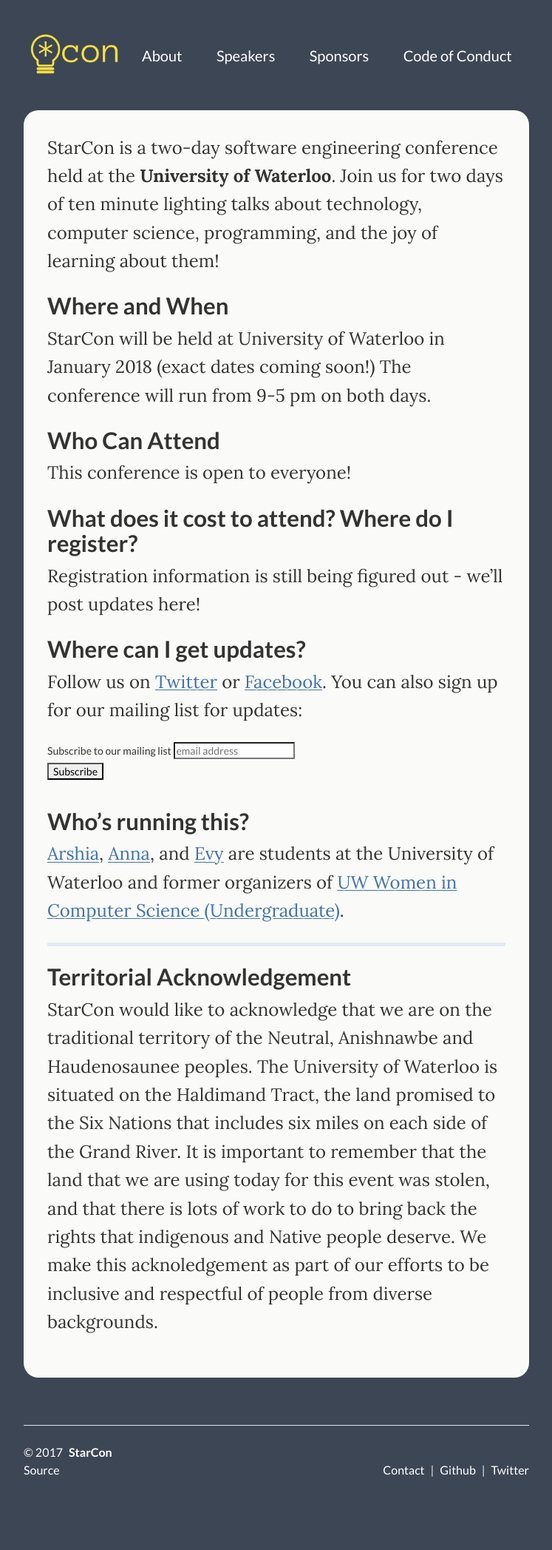
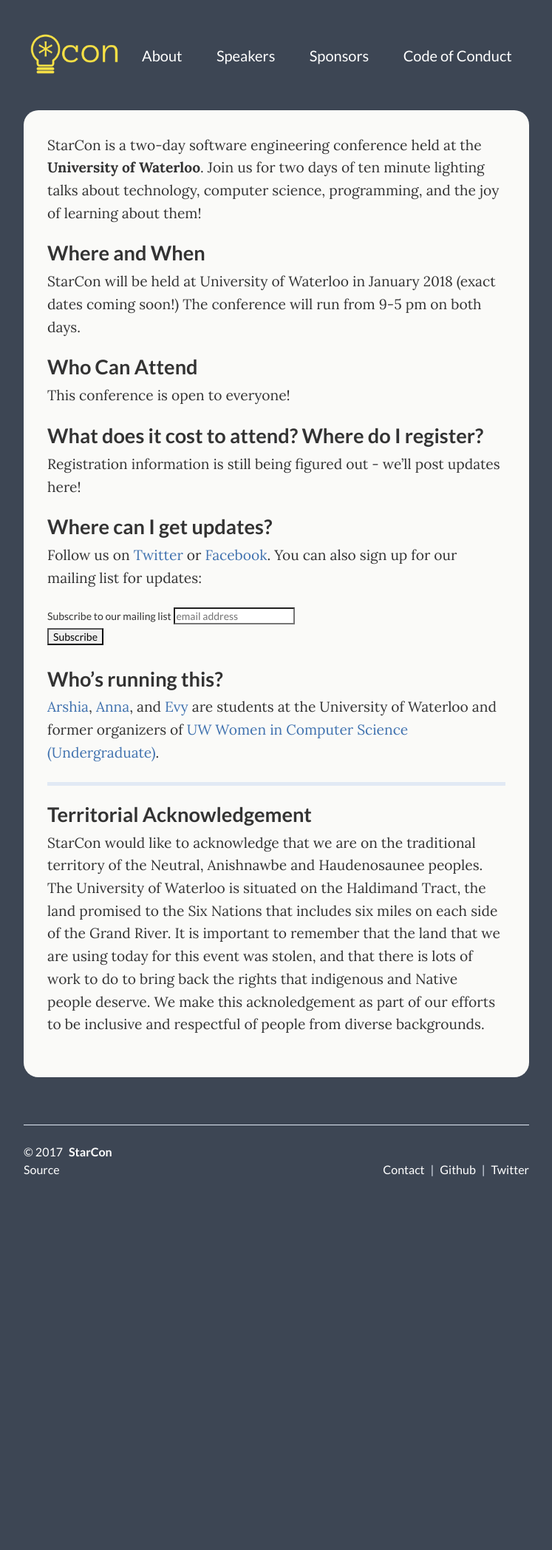
Before and after one commit to StarConKW/starconkw.github.io, a Jekyll site: the page built from index.md, in a window 1280 px wide. Shown: the whole page at 74% size, without its empty margins (266-1013 px from the left). Built offline with Jekyll 4.4.1, drawn with Linux system fonts in a browser that asks for light colours; comment, search, counter and statistics services are not loaded; after the commit the page ends 1689 px from its top, so only the background shows below that.

Commit message:
fixed font size and links

```diff
--- a/_sass/_site.scss
+++ b/_sass/_site.scss
@@ -227,3 +227,37 @@ html, body, .site-header, .site-footer {
     margin-bottom: 10px;
   }
 }
+
+@media (min-width: 768px) {
+  h2 { font-size: 1.7rem }
+.lead { font-size: 1rem }
+}
+
+@media (min-width: 768px) { .lead { font-size: 1.2rem } }
+
+.pretty-links a  {
+  background-image: none;
+}
+
+.pretty-links a:hover {
+  color: #3d4654;
+}
+
+/* these aren't working but ?? oh well */
+
+::-moz-selection {
+  background-color: transparent;
+  color: #3d4654;
+  text-shadow: none;
+}
+
+::selection {
+  background-color: transparent;
+  color: #3d4654;
+  text-shadow: none;
+}
+
+.site-nav a:focus, .site-nav a:active {
+  color: #3d4654;
+  backgroiund-image: none;
+}
--- a/index.md
+++ b/index.md
@@ -46,7 +46,7 @@ Follow us on [Twitter](https://twitter.com/starconuw) or [Facebook](https://www.
 
 ## Who's running this?
 
-[Arshia](https://twitter.com/arshia__), [Anna](http://annalorimer.com/), and [Evy](evykassirer.com) are students at the University of Waterloo and former organizers of [UW Women in Computer Science (Undergraduate)](wics.uwaterloo.ca).
+[Arshia](https://twitter.com/arshia__), [Anna](http://annalorimer.com/), and [Evy](http://evykassirer.com) are students at the University of Waterloo and former organizers of [UW Women in Computer Science (Undergraduate)](http://wics.uwaterloo.ca).
 
 ---
 
```
